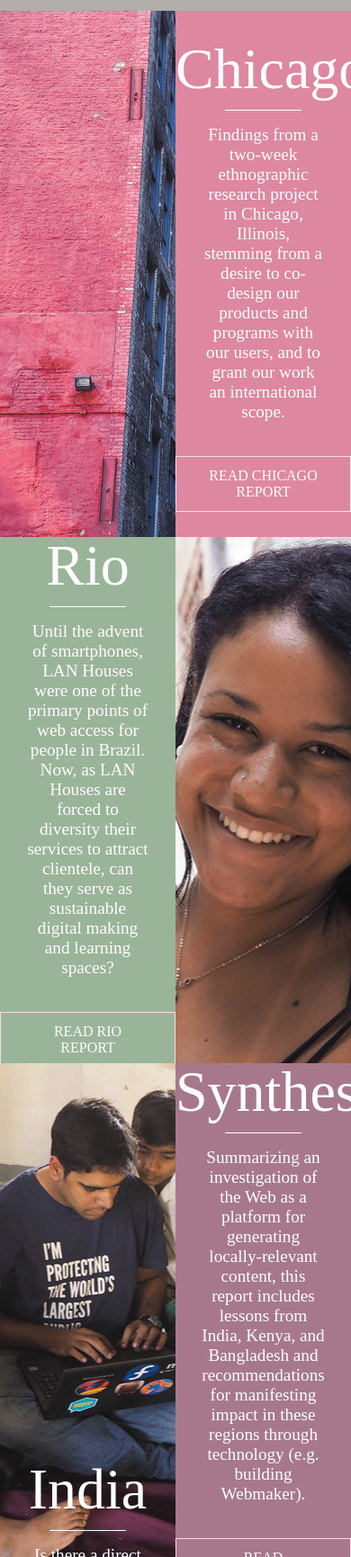
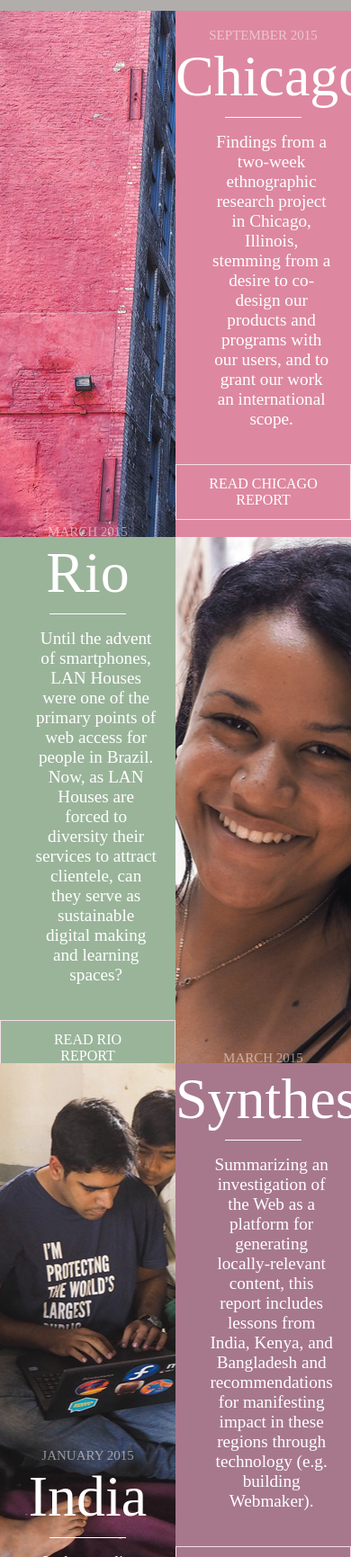
Before and after one commit to gvn/research-website, a website: page index.html in a window 390 px wide. Shown: the part 1340-3071 px from the top of the page at 90% size. Drawn offline with Linux system fonts and the light colour scheme; a web font is replaced by a local one.

Commit message:
added report dates

```diff
--- a/css/style.css
+++ b/css/style.css
@@ -168,6 +168,18 @@ hr {
   font-size: 1.2em;
 }
 
+.row .description p.date {
+  text-transform: uppercase;
+  opacity: .5;
+  font-weight: 400;
+  font-size: 15px;
+  margin: 0 auto;
+}
+
+.row .description p.text-content {
+  padding: 0 2em;
+}
+
 .row .description .report-button {
   background: transparent;
   border: 1px solid rgb(246,220,228);
--- a/index.html
+++ b/index.html
@@ -43,17 +43,19 @@
       <div class="row chicago">
         <div class="image"></div>
         <div class="description">
+          <p class="date">September 2015</p>
           <h1>Chicago</h1>
           <hr></hr>
-          <p>Findings from a two-week ethnographic research project in Chicago, Illinois, stemming from a desire to co-design our products and programs with our users, and to grant our work an international scope.</p>
+          <p class="text-content">Findings from a two-week ethnographic research project in Chicago, Illinois, stemming from a desire to co-design our products and programs with our users, and to grant our work an international scope.</p>
           <a class="report-button" href="//mzl.la/chicago">Read Chicago Report</a>
         </div>
       </div>
       <div class="row rio">
         <div class="description">
+          <p class="date">March 2015</p>
           <h1>Rio</h1>
           <hr></hr>
-          <p>Until the advent of smartphones, LAN Houses were one of the primary points of web access for people in Brazil. Now, as LAN Houses are forced to diversity their services to attract clientele, can they serve as sustainable digital making and learning spaces?</p>
+          <p class="text-content">Until the advent of smartphones, LAN Houses were one of the primary points of web access for people in Brazil. Now, as LAN Houses are forced to diversity their services to attract clientele, can they serve as sustainable digital making and learning spaces?</p>
           <a class="report-button" href="//mzl.la/lanhouses">Read Rio Report</a>
         </div>
         <div class="image"></div>
@@ -61,17 +63,19 @@
       <div class="row synthesis">
         <div class="image"></div>
         <div class="description">
+          <p class="date">March 2015</p>
           <h1>Synthesis</h1>
           <hr></hr>
-          <p>Summarizing an investigation of the Web as a platform for generating locally-relevant content, this report includes lessons from India, Kenya, and Bangladesh and recommendations for manifesting impact in these regions through technology (e.g. building Webmaker).</p>
+          <p class="text-content">Summarizing an investigation of the Web as a platform for generating locally-relevant content, this report includes lessons from India, Kenya, and Bangladesh and recommendations for manifesting impact in these regions through technology (e.g. building Webmaker).</p>
           <a class="report-button" href="//mzl.la/research">Read Synthesis</a>
         </div>
       </div>
       <div class="row india">
         <div class="description">
+          <p class="date">January 2015</p>
           <h1>India</h1>
           <hr></hr>
-          <p>Is there a direct relationship between digital skills and local content creation? In emerging digital economies like India, the potential to empower new smartphone users is textured by motivations and constraints for local content creation and distribution. This report continues investigation of technology and design approaches that encourage participation in mobile digital life as part of the Mobile Opportunity Initiative research program.</p>
+          <p class="text-content">Is there a direct relationship between digital skills and local content creation? In emerging digital economies like India, the potential to empower new smartphone users is textured by motivations and constraints for local content creation and distribution. This report continues investigation of technology and design approaches that encourage participation in mobile digital life as part of the Mobile Opportunity Initiative research program.</p>
           <a class="report-button" href="//mzl.la/india">Read India Report</a>
         </div>
         <div class="image"></div>
@@ -79,17 +83,19 @@
       <div class="row kenya">
         <div class="image"></div>
         <div class="description">
+          <p class="date">November 2014</p>
           <h1>Kenya</h1>
           <hr></hr>
-          <p>The Mobile Opportunity Initiative’s multi-disciplinary research program studies technology and design to increase participation in mobile digital life in emerging digital economies such as Kenya. Driving the development of Webmaker, this report details motivations and constraints related to local content creation and how the creation and sharing of applications and content can enrich people’s lives.</p>
+          <p class="text-content">The Mobile Opportunity Initiative’s multi-disciplinary research program studies technology and design to increase participation in mobile digital life in emerging digital economies such as Kenya. Driving the development of Webmaker, this report details motivations and constraints related to local content creation and how the creation and sharing of applications and content can enrich people’s lives.</p>
           <a class="report-button" href="//mzl.la/kenya">Read Kenya Report</a>
         </div>
       </div>
       <div class="row bangladesh">
         <div class="description">
+          <p class="date">October 2014</p>
           <h1>Bangladesh</h1>
           <hr></hr>
-          <p>Summarizing an investigation of the Web as a platform for generating locally-relevant content, this report includes lessons from India, Kenya, and Bangladesh and recommendations for manifesting impact in these regions through technology (e.g. building Webmaker).</p>
+          <p class="text-content">Summarizing an investigation of the Web as a platform for generating locally-relevant content, this report includes lessons from India, Kenya, and Bangladesh and recommendations for manifesting impact in these regions through technology (e.g. building Webmaker).</p>
           <a class="report-button" href="//mzl.la/bangladesh">Read Bangladesh Report</a>
         </div>
         <div class="image"></div>
```
